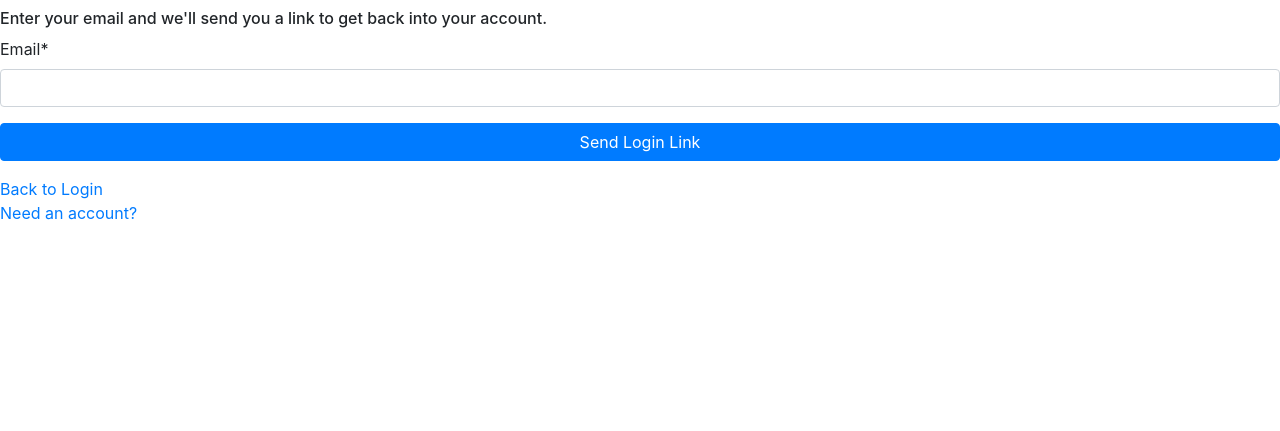
After one commit to alexangria1992/ISCG_7427_Assignment, a Django app: page /forgot/ in a window 1280 px wide. The commit adds this page. Shown: the part 369-800 px from the top of the page. Run offline with Django 3.2, Linux system fonts and the light colour scheme; some libraries are stand-ins or nearby versions.

Commit message:
Forgot Password Templates established

```diff
--- a/assignment1/settings.py
+++ b/assignment1/settings.py
@@ -160,3 +160,5 @@ EMAIL_HOST_USER = 'apikey' # this is exactly the value 'apikey'
 EMAIL_HOST_PASSWORD = SENDGRID_API_KEY
 EMAIL_PORT = 587
 EMAIL_USE_TLS = True
+
+DEFAULT_FROM_EMAIL = 'alex040892@gmail.com'
--- a/assignment1/urls.py
+++ b/assignment1/urls.py
@@ -2,6 +2,8 @@
 from django.contrib import admin
 from django.urls import path
 from amsApp import views
+from django.contrib.auth import views as auth_views
+
 
 urlpatterns = [
     path('admin/', admin.site.urls),
@@ -16,7 +18,22 @@ urlpatterns = [
     path('update/child/', views.updateChild, name = 'update-child'),
     path('register/', views.register_view, name='register-user'),
     path('remove/child/', views.remove_child, name = 'remove-child'),
-    path('supervise/', views.supervise, name = 'supervise'),
+    path('supervise/', views.supervise, name='supervise'),
+   path('forgot/',
+     auth_views.PasswordResetView.as_view(template_name="forgot.html"),
+     name="forgot"),
+    path('reset_password_sent/',
+            auth_views.PasswordResetDoneView.as_view(template_name="accounts/password_reset_sent.html"),
+            name="password_reset_done"),
+
+    path('reset/<uidb64>/<token>/',
+        auth_views.PasswordResetConfirmView.as_view(template_name="accounts/password_reset_form.html"),
+        name="password_reset_confirm"),
+
+    path('reset_password_complete/',
+            auth_views.PasswordResetCompleteView.as_view(template_name="accounts/password_reset_done.html"),
+            name="password_reset_complete"),
+
 
 
 
--- /dev/null
+++ b/templates/forgot.html
@@ -0,0 +1,29 @@
+{% extends 'base.html' %} {% load crispy_forms_filters %} {% load static %} {% block content1 %}
+
+<link rel="stylesheet" href="{% static 'assets/bootstrap/css/bootstrap.min.css' %}">
+<link rel="stylesheet" href="{% static 'assets/css/Login-Form-Clean.css' %}">
+<link rel="stylesheet" href="{% static 'assets/css/styles.css' %}">
+
+<main>
+    <div class="login-clean">
+        <form method="post">
+            {% csrf_token %}
+            <h2>Forgot Login Details</h2>
+
+            <div class="illustration"><img src="{% static 'assets/img/logo.png' %}"></div>
+            <h5>Trouble Logging In?</h5>
+            <h6>Enter your email and we'll send you a link to get back into your account.</h6>
+
+
+            {{form|crispy}}
+
+            <div class="form-group">
+                <button class="btn btn-primary btn-block" type="submit">Send Login Link</button>
+            </div>
+            <a href="{% url 'login' %}" class="forgot">Back to Login</a><br>
+            <a href="{% url 'home' %}" class="forgot">Need an account?</a>
+        </form>
+
+    </div>
+</main>
+{% endblock %}
--- a/templates/login.html
+++ b/templates/login.html
@@ -125,7 +125,7 @@
                         Don't have an account?<a href="{% url 'register-user' %}">Sign Up</a>
                     </div>
                     <div class="d-flex justify-content-center">
-                        <a href="#">Forgot your password?</a>
+                        <a href="{% url 'forgot'%}">Forgot your password?</a>
                     </div>
                 </div>
             </div>
```
Also changed, not shown: templates/accounts/password_reset_done.html (added, +19 -0 lines), templates/accounts/password_reset_form.html (added, +22 -0 lines), templates/accounts/password_reset_sent.html (added, +22 -0 lines).
